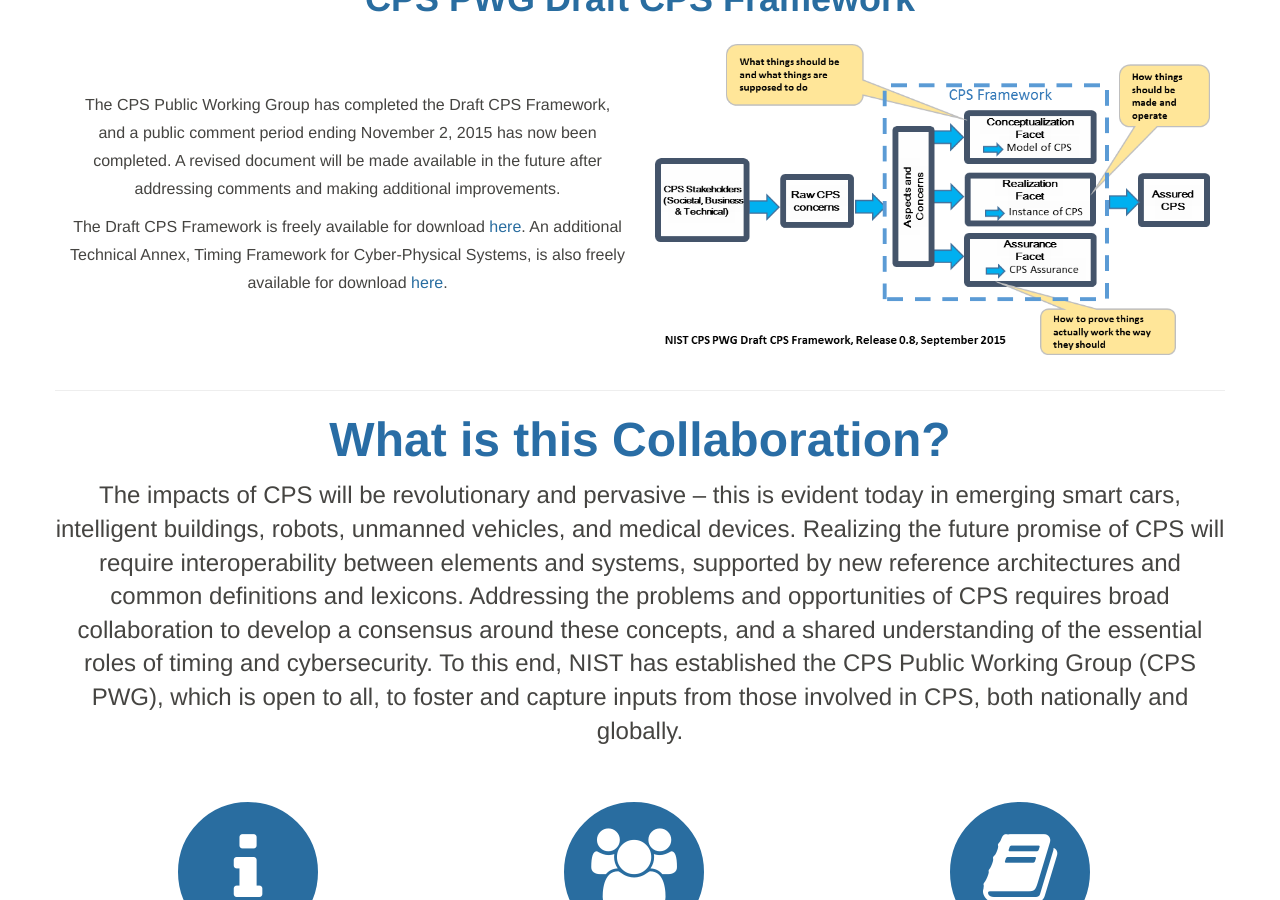
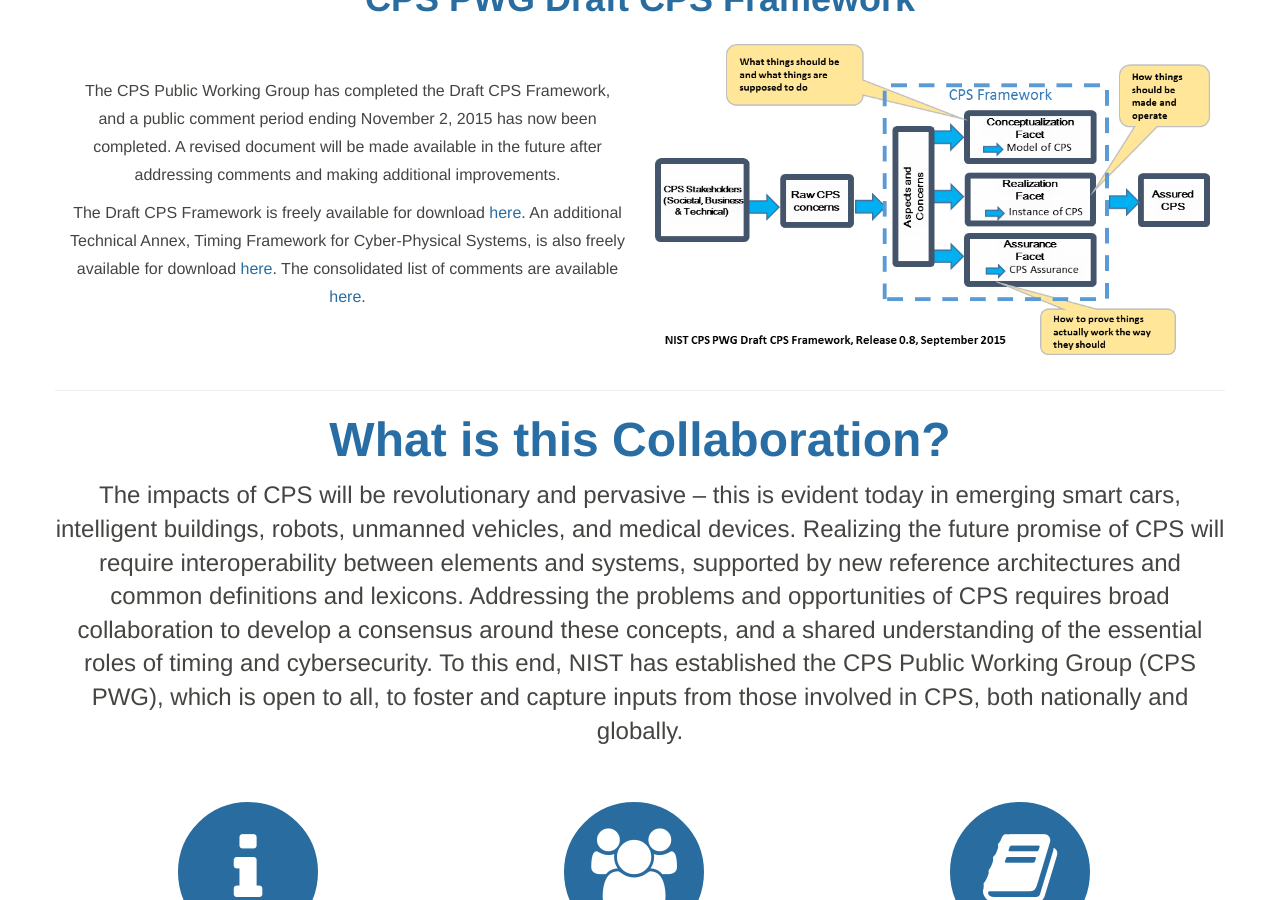
Before and after one commit to usnistgov/cpspwg, a Jekyll site: the page built from index.html, in a window 1280 px wide and 900 px high, scrolled down 484 px. Built offline with Jekyll 4.4.1, drawn with Linux system fonts in a browser that asks for light colours; nearby versions of some CDN libraries.

Commit message:
put comments access on banner section

```diff
--- a/index.html
+++ b/index.html
@@ -60,7 +60,7 @@
 						<tr>
 							<td style="width:50%;;padding:15px;">
 								<p>The CPS Public Working Group has completed the Draft CPS Framework, and a public comment period ending November 2, 2015 has now been completed. A revised document will be made available in the future after addressing comments and making additional improvements.</p>
-								<p>The Draft CPS Framework is freely available for download <a href="https://s3.amazonaws.com/nist-sgcps/cpspwg/pwgglobal/CPS_PWG_Draft_Framework_for_Cyber-Physical_Systems_Release_0_8_September_2015.pdf">here</a>. An additional Technical Annex, Timing Framework for Cyber-Physical Systems, is also freely available for download <a href="https://s3.amazonaws.com/nist-sgcps/cpspwg/files/pwgglobal/CPS_PWG_Timing_Annex_for_Draft_Framework_for_Cyber-Physical_Systems_Release_0.8_September_2015.pdf">here</a>.</p>
+								<p>The Draft CPS Framework is freely available for download <a href="https://s3.amazonaws.com/nist-sgcps/cpspwg/pwgglobal/CPS_PWG_Draft_Framework_for_Cyber-Physical_Systems_Release_0_8_September_2015.pdf">here</a>. An additional Technical Annex, Timing Framework for Cyber-Physical Systems, is also freely available for download <a href="https://s3.amazonaws.com/nist-sgcps/cpspwg/files/pwgglobal/CPS_PWG_Timing_Annex_for_Draft_Framework_for_Cyber-Physical_Systems_Release_0.8_September_2015.pdf">here</a>. The consolidated list of comments are available <a href="https://s3.amazonaws.com/nist-sgcps/cpspwg/files/pwgglobal/CPSFrameworkIssuesConsolidated_20151119.xlsm">here</a>.</p>
 							</td>
 							<td style="width:50%;padding:15px;"><img style="width:100%;" alt="NIST CPS PWG Draft CPS Framework, Release 0.8, September 2015" src="{{ site.baseurl }}/assets/Draft-CPS-Framework-Release-0.8.png"></td>
 							</tr>
```
